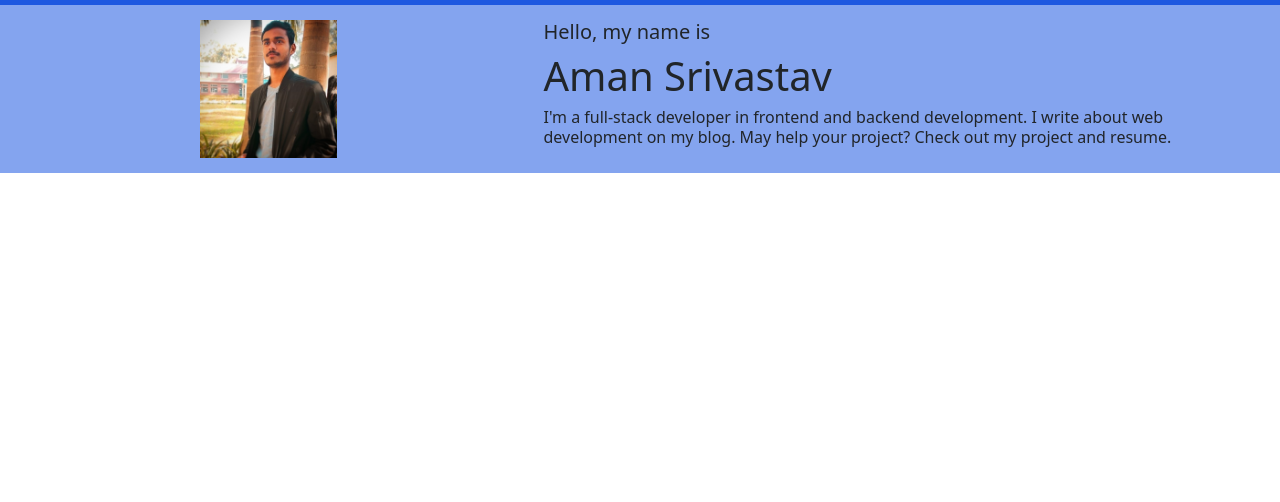
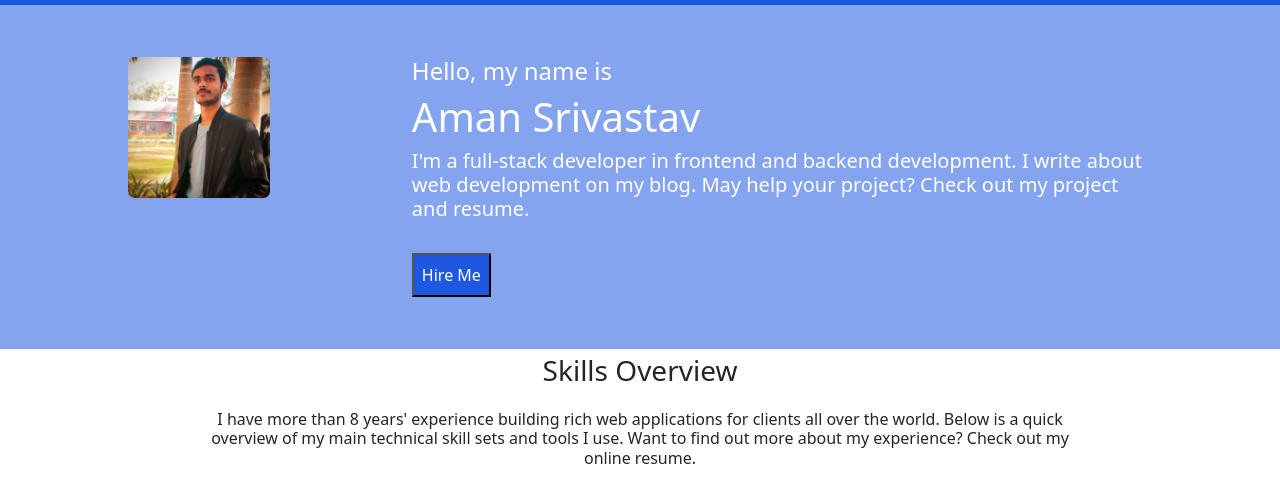
Before and after one commit to srivastavaman/Aman-2.0, a plain HTML site: page index.html in a window 1280 px wide. Shown: the part 76-578 px from the top of the page. Drawn offline with Linux system fonts and the light colour scheme.

Commit message:
making Skill Section

```diff
--- a/index.html
+++ b/index.html
@@ -18,7 +18,7 @@
     <!-- navbar Section Start Here -->
     <div class="navbar">
 
-        <div >
+        <div>
             <ul class="nav-list">
                 <li class="list-item">
                     <a href=""><i class="fa fa-quora" aria-hidden="true"></i></a>
@@ -37,7 +37,7 @@
                 </li>
             </ul>
         </div>
-        <div >
+        <div>
             <ul class="nav-list">
                 <li class="list-item">
                     <a href=""> About </a>
@@ -69,16 +69,35 @@
         </div>
 
         <div class="text-section">
-            <h5>Hello, my name is</h5>
+            <h4>Hello, my name is</h4>
             <h1>Aman Srivastav</h1>
-            <h6>I'm a full-stack developer in frontend and backend development. I write about web development on my blog. May help your project? Check out my project and resume.</h6>
+            <h5>I'm a full-stack developer in frontend and backend development. I write about web development on my
+                blog. May help your project? Check out my project and resume.</h5><br>
+            <button>Hire Me</button>
         </div>
 
     </div>
 
+    <div class="container3">
+        <h3> Skills Overview</h3>
+        <h6>I have more than 8 years' experience building rich web applications for clients all over the world. Below is a quick overview of my main technical skill sets and tools I use. Want to find out more about my experience? Check out my online resume.</h6>
+    </div>
 
+    <div class="Skill">
+        <div class="row">
+            <div class="skill-block">
 
+            </div>
 
+            <div class="skill-block">
+
+            </div>
+
+            <div class="skill-block">
+
+            </div>
+        </div>
+    </div>
 
 
 
--- a/style.css
+++ b/style.css
@@ -35,14 +35,48 @@ margin: .5rem;
 
  /* container1 sectioon area  */
 
+ .link{
+  decoration: none;
+ }
  .container1{
   background-color: #84a4ef;
   display: flex;
-  padding: 15px 20px 15px 200px;
+  padding: 4% 10% 4% 10%;
+ }
+ .container{
+  display: flex;
+  padding-left: 10%;
+  display: flexbox;
  }
  .profile-image img{
   width: 50%;
   height: auto;
-  padding-right: 10%;
-  position: flex;
+  padding-right: 0%;
+  border-radius: 5%;
+  display: flex;
+  left: 10%;
  }
+ .text-section{
+  padding-left: -10%;
+  color: rgb(255, 255, 255);
+ }
+button{
+  background-color: #1e58e0;
+  color: white;
+  font-family: 'Courier New', Courier, monospace;
+  font-size: 10%;
+  font-weight: 400;
+  padding: .5rem;
+  border-radius: 10rem;
+}
+button:hover {
+
+ }
+
+ .conatainer3{
+  padding: 10rem 20rem 10rem 20rem;
+ }
+ .container, h3, h6{
+  text-align: center;
+  padding: 5px 200px 10px 200px;
+ }
```
